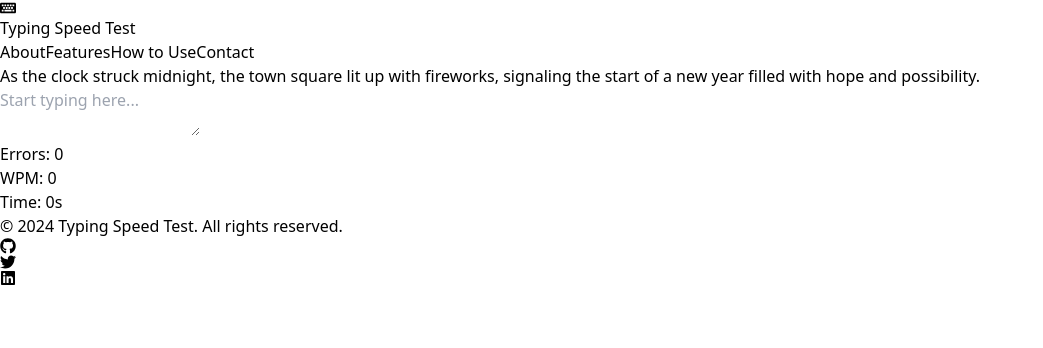
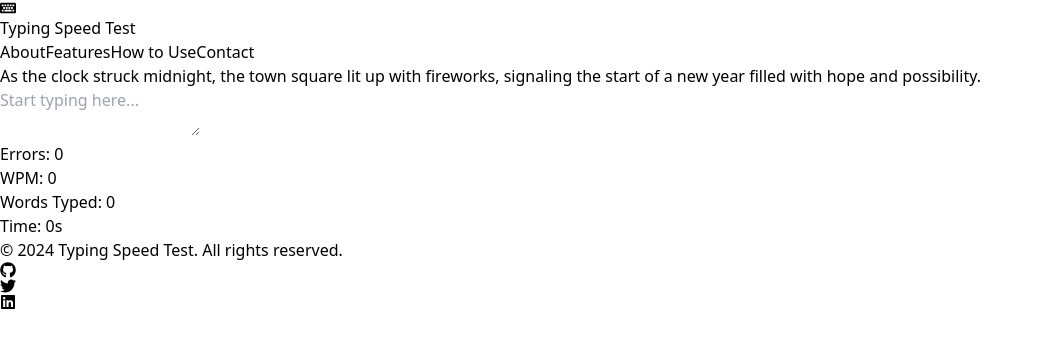
Before and after one commit to ltxstudio/typing-speed, a React (Vite) app: page / in a window 1280 px wide. Shown: the top 348 px of the page, without its empty margins (0-1043 px from the left). Built offline with nearby package versions, Linux system fonts and the light colour scheme.

Commit message:
Update TypingTest.jsx

```diff
--- a/src/components/TypingTest.jsx
+++ b/src/components/TypingTest.jsx
@@ -9,12 +9,15 @@ const TypingTest = ({ onComplete }) => {
   const [finished, setFinished] = useState(false);
   const [elapsedTime, setElapsedTime] = useState(0);
   const [realTimeSpeed, setRealTimeSpeed] = useState(0);
+  const [typedWords, setTypedWords] = useState(0);
 
+  // Set random sample text on component mount
   useEffect(() => {
     const randomText = sampleTexts[Math.floor(Math.random() * sampleTexts.length)];
     setText(randomText);
   }, []);
 
+  // Update elapsed time and real-time speed
   useEffect(() => {
     let interval;
     if (!finished && startTime) {
@@ -31,16 +34,19 @@ const TypingTest = ({ onComplete }) => {
     if (!startTime) setStartTime(Date.now());
     setInput(value);
 
-    const errors = value
-      .split('')
-      .filter((char, idx) => char !== text[idx]).length;
+    // Calculate error count
+    const errors = value.split('').filter((char, idx) => char !== text[idx]).length;
     setErrorCount(errors);
 
-    const words = value.trim().split(' ').length;
+    // Calculate real-time typing speed (WPM)
+    const wordsTyped = value.trim().split(' ').length;
+    setTypedWords(wordsTyped);
+
     const timeTaken = (Date.now() - startTime) / 1000;
-    const speed = Math.round((words / timeTaken) * 60);
+    const speed = Math.round((wordsTyped / timeTaken) * 60);
     setRealTimeSpeed(speed);
 
+    // Check if typing test is complete
     if (value === text) {
       setFinished(true);
       const totalTimeTaken = (Date.now() - startTime) / 1000;
@@ -58,13 +64,33 @@ const TypingTest = ({ onComplete }) => {
     setStartTime(null);
     setFinished(false);
     setRealTimeSpeed(0);
+    setTypedWords(0);
+  };
+
+  const getHighlightedText = () => {
+    const splitText = text.split('');
+    const splitInput = input.split('');
+    return splitText.map((char, idx) => {
+      const isCorrect = char === splitInput[idx];
+      return (
+        <span
+          key={idx}
+          className={`inline-block ${isCorrect ? 'text-green-500' : 'text-red-500'}`}
+        >
+          {char}
+        </span>
+      );
+    });
   };
 
   return (
     <div className="p-6 bg-white rounded-lg shadow-lg max-w-2xl mx-auto">
-      <p className="text-lg font-medium mb-4 text-gray-700 border-b pb-2">{text}</p>
+      {/* Display the typed text with highlighting */}
+      <p className="text-lg font-medium mb-4 text-gray-700 border-b pb-2">
+        {getHighlightedText()}
+      </p>
 
-      {/* Input Textarea */}
+      {/* Textarea Input */}
       <textarea
         disabled={finished}
         value={input}
@@ -73,18 +99,19 @@ const TypingTest = ({ onComplete }) => {
         placeholder="Start typing here..."
       ></textarea>
 
-      {/* Speed and Error Display */}
+      {/* Speed, Errors, Time and Words Display */}
       <div className="flex justify-between mt-4 text-sm text-gray-600">
         <div className="flex items-center space-x-4">
           <p>Errors: {errorCount}</p>
           <p>WPM: {realTimeSpeed}</p>
+          <p>Words Typed: {typedWords}</p>
         </div>
         <div>
           <p>Time: {elapsedTime}s</p>
         </div>
       </div>
 
-      {/* Test Completed Message */}
+      {/* Test Completion Message */}
       {finished && (
         <div className="mt-4 text-center">
           <p className="text-sm text-green-500 font-semibold">Test Completed!</p>
```
